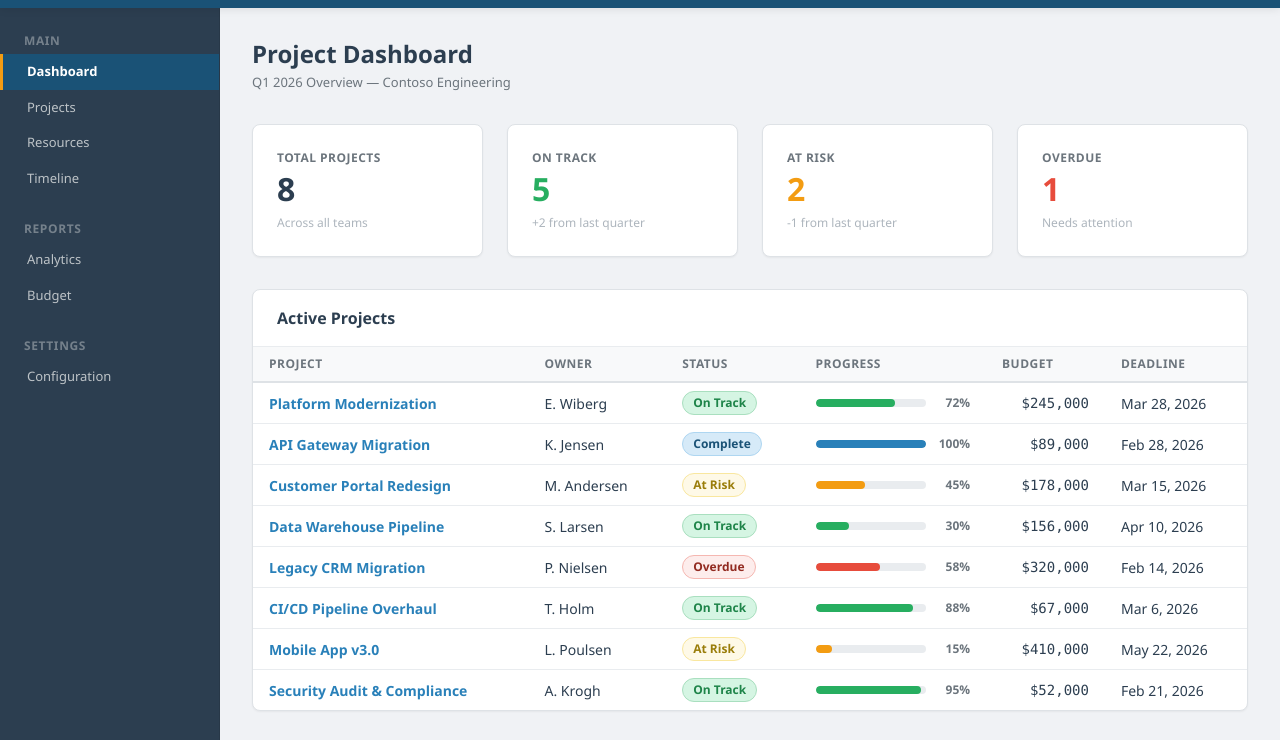
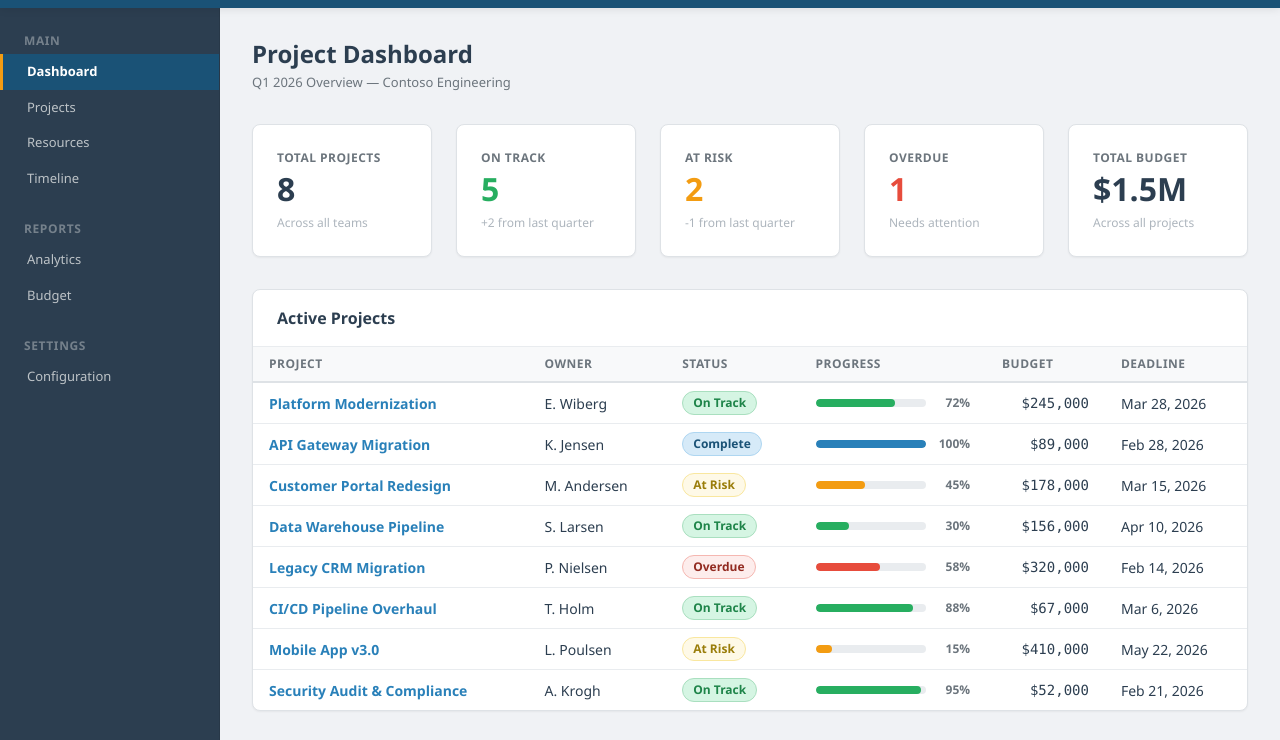
Before and after one commit to esbenwiberg/quarterly-demo, a website: page docs/index.html in a window 1280 px wide. Shown: the part 48-788 px from the top of the page. Drawn offline with Linux system fonts and the light colour scheme.

Commit message:
New Stat Card
Task: HIVE-20260311-c9296bd4

```diff
--- a/docs/index.html
+++ b/docs/index.html
@@ -83,6 +83,11 @@
           <div class="stat-label">Overdue</div>
           <div class="stat-value stat-danger">1</div>
           <div class="stat-trend">Needs attention</div>
+        </div>
+        <div class="stat-card">
+          <div class="stat-label">Total Budget</div>
+          <div class="stat-value">$1.5M</div>
+          <div class="stat-trend">Across all projects</div>
         </div>
       </section>
 
--- a/docs/styles.css
+++ b/docs/styles.css
@@ -187,7 +187,7 @@ a:hover {
    ================================================================ */
 .stats-grid {
   display: grid;
-  grid-template-columns: repeat(4, 1fr);
+  grid-template-columns: repeat(5, 1fr);
   gap: var(--space-lg);
   margin-bottom: var(--space-xl);
 }
```
